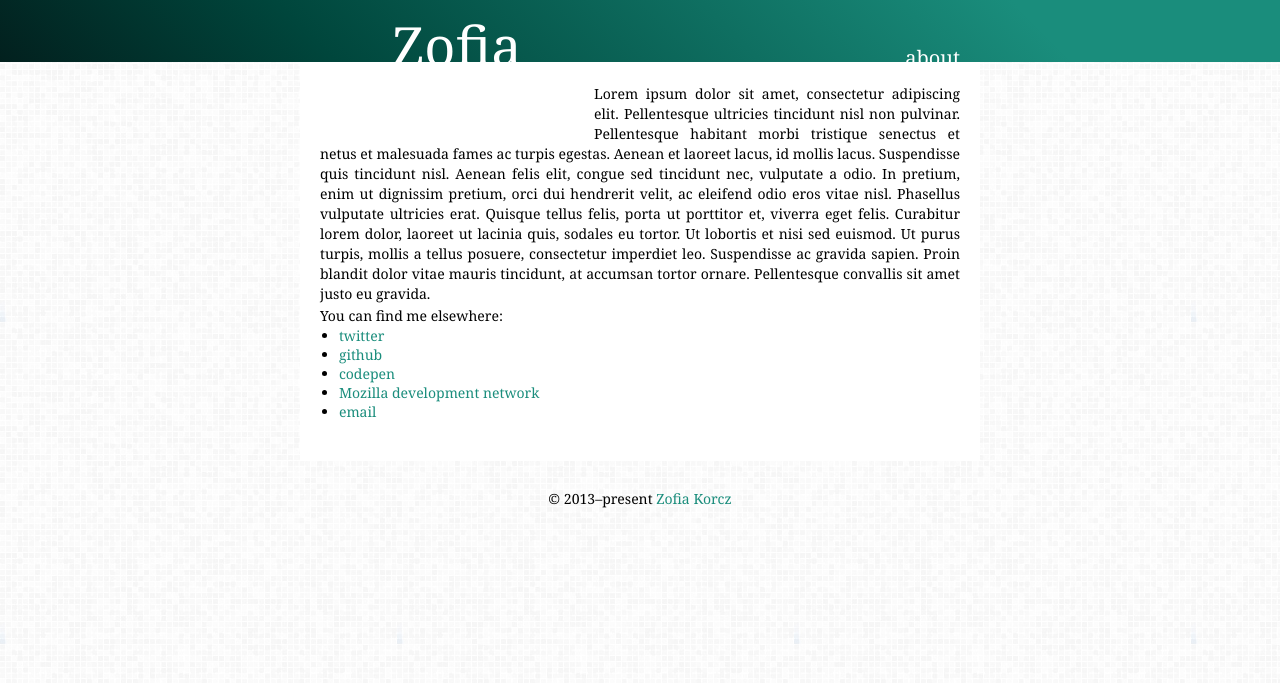
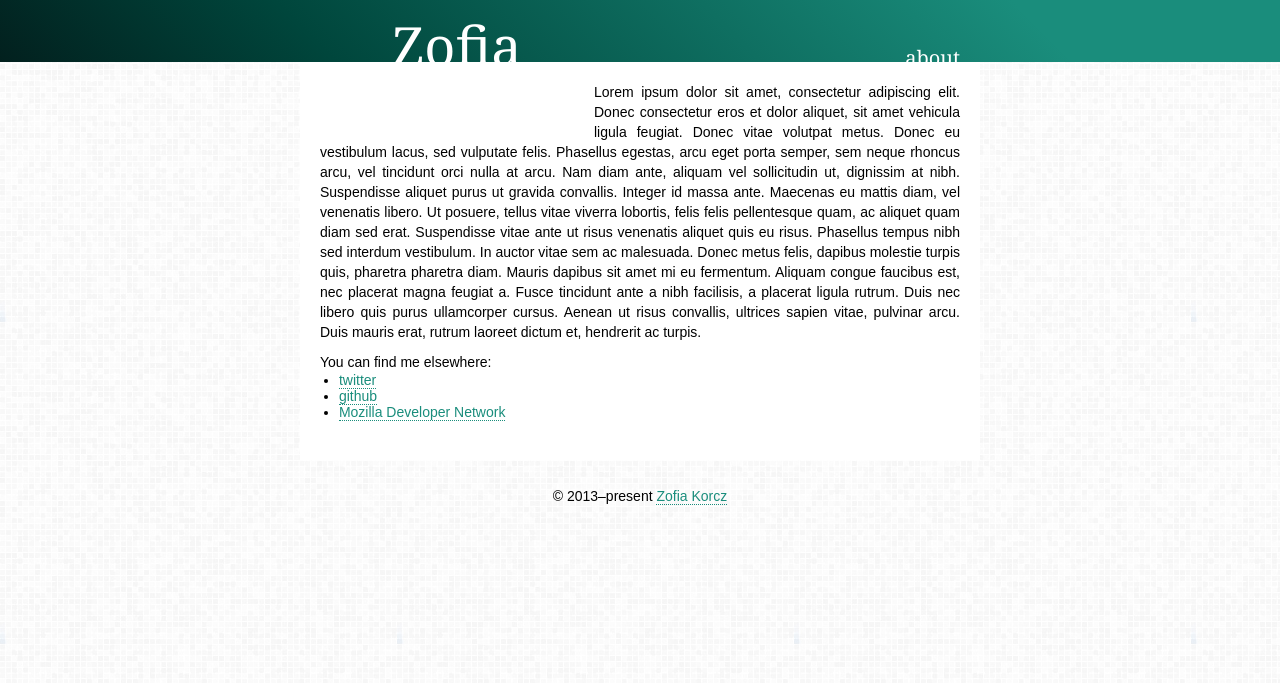
Before and after one commit to Calanthe/Calanthe.github.io, a Jekyll site: the page built from about.html, in a window 1280 px wide. Shown: the top 683 px of the page. Built offline with Jekyll 4.4.1, drawn with Linux system fonts in a browser that asks for light colours; some web fonts are replaced; Markdown is read by kramdown in place of the engine named in the settings.

Commit message:
css changes

```diff
--- a/_layouts/default.html
+++ b/_layouts/default.html
@@ -5,6 +5,7 @@
         <meta http-equiv="X-UA-Compatible" content="IE=edge,chrome=1">
         <title>{{ page.title }}</title>
         <meta name="viewport" content="width=device-width">
+        <link href='http://fonts.googleapis.com/css?family=Droid+Serif' rel='stylesheet' type='text/css'>
 
         <!-- syntax highlighting CSS -->
         <link rel="stylesheet" href="/css/syntax.css">
--- a/about.html
+++ b/about.html
@@ -2,18 +2,17 @@
 layout: default
 ---
 
-<div class="post">
-<p>
-	Lorem ipsum dolor sit amet, consectetur adipiscing elit. Pellentesque ultricies tincidunt nisl non pulvinar. Pellentesque habitant morbi tristique senectus et netus et malesuada fames ac turpis egestas. Aenean et laoreet lacus, id mollis lacus. Suspendisse quis tincidunt nisl. Aenean felis elit, congue sed tincidunt nec, vulputate a odio. In pretium, enim ut dignissim pretium, orci dui hendrerit velit, ac eleifend odio eros vitae nisl. Phasellus vulputate ultricies erat. Quisque tellus felis, porta ut porttitor et, viverra eget felis. Curabitur lorem dolor, laoreet ut lacinia quis, sodales eu tortor. Ut lobortis et nisi sed euismod. Ut purus turpis, mollis a tellus posuere, consectetur imperdiet leo. Suspendisse ac gravida sapien. Proin blandit dolor vitae mauris tincidunt, at accumsan tortor ornare. Pellentesque convallis sit amet justo eu gravida.
+<div class="about post">
+<p>Lorem ipsum dolor sit amet, consectetur adipiscing elit. Donec consectetur eros et dolor aliquet, sit amet vehicula ligula feugiat. Donec vitae volutpat metus. Donec eu vestibulum lacus, sed vulputate felis. Phasellus egestas, arcu eget porta semper, sem neque rhoncus arcu, vel tincidunt orci nulla at arcu. Nam diam ante, aliquam vel sollicitudin ut, dignissim at nibh. Suspendisse aliquet purus ut gravida convallis. Integer id massa ante.
+
+Maecenas eu mattis diam, vel venenatis libero. Ut posuere, tellus vitae viverra lobortis, felis felis pellentesque quam, ac aliquet quam diam sed erat. Suspendisse vitae ante ut risus venenatis aliquet quis eu risus. Phasellus tempus nibh sed interdum vestibulum. In auctor vitae sem ac malesuada. Donec metus felis, dapibus molestie turpis quis, pharetra pharetra diam. Mauris dapibus sit amet mi eu fermentum. Aliquam congue faucibus est, nec placerat magna feugiat a. Fusce tincidunt ante a nibh facilisis, a placerat ligula rutrum. Duis nec libero quis purus ullamcorper cursus. Aenean ut risus convallis, ultrices sapien vitae, pulvinar arcu. Duis mauris erat, rutrum laoreet dictum et, hendrerit ac turpis.
 </p>
-<p>
-	You can find me elsewhere:
+<p class="no-margin">
+You can find me elsewhere:
 	<ul>
-		<li><a href="#">twitter</a></li>
-		<li><a href="#">github</a></li>
-		<li><a href="#">codepen</a></li>
-		<li><a href="#">Mozilla development network</a></li>
-		<li><a href="#">email</a></li>
+		<li><a href="https://twitter.com/intuitio">twitter</a></li>
+		<li><a href="https://github.com/Calanthe">github</a></li>
+		<li><a href="https://developer.mozilla.org/en-US/profiles/ZofiaKorcz">Mozilla Developer Network</a></li>
 	</ul>
 </p>
 </div>
--- a/css/main.css
+++ b/css/main.css
@@ -14,7 +14,7 @@ html, body { height: 100%; }
 
 body {
   background: url('./../assets/bg.png') repeat top left #FFF;
-  font: 14px Georgia,'Times New Roman',serif;
+  font: 14px Arial,sans-serif;
   text-align: center;
 }
 
@@ -72,8 +72,16 @@ ul.posts li p,
 
 .date span {
   color: #aaa;
-  font-family: Monaco, "Courier New", monospace;
+  font-family: "Courier New", monospace;
   font-size: 80%;
+}
+
+.about.post p{
+  margin: 0 0 10px 0;
+}
+
+.about.post p.no-margin {
+  margin: 0;
 }
 
 /*****************************************************************************/
@@ -122,6 +130,7 @@ ul.posts li p,
 
 .top-site .header a.extra {
   font-size: 20px;
+  font-family: Georgia,'Times New Roman',serif;
   color: #FFF;
   margin: 44px 0 0 0;
   display: block;
@@ -143,6 +152,11 @@ footer a {
   text-decoration: none;
 }
 
+.site a,
+footer a {
+  border-bottom: 1px dotted #1A8D7C;
+}
+
 .site h2 {
   line-height: 20px;
 }
@@ -150,7 +164,7 @@ footer a {
 .site a:hover,
 footer a:hover {
   color: #07594D;
-  text-decoration: underline;
+  text-decoration: none;
 }
 
 .site a:visited {
@@ -159,7 +173,9 @@ footer a:hover {
 
 .site .title {
   font-size: 20px;
+  font-family: 'Droid Serif', Georgia,'Times New Roman', serif;
   font-weight: normal;
+  border-bottom: none;
 }
 
 .site .meta {
```
